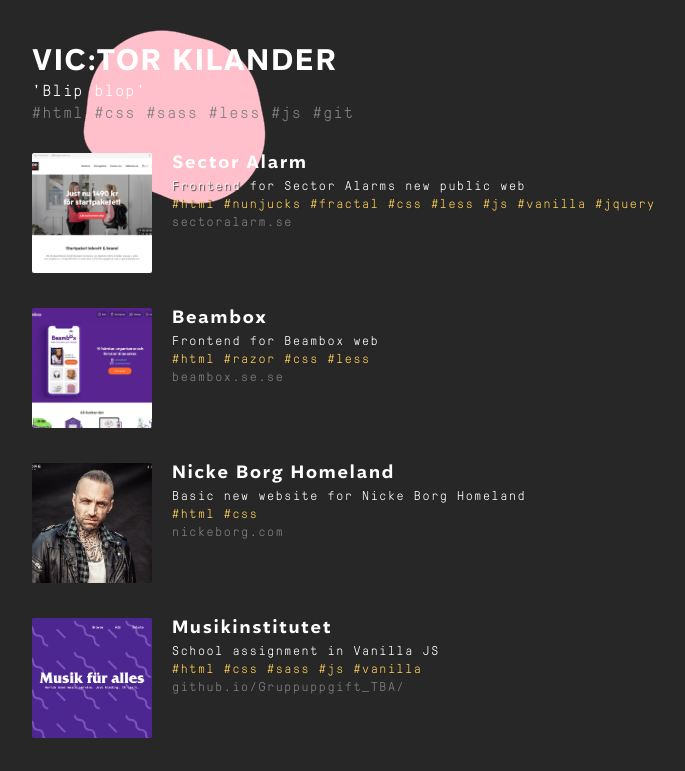
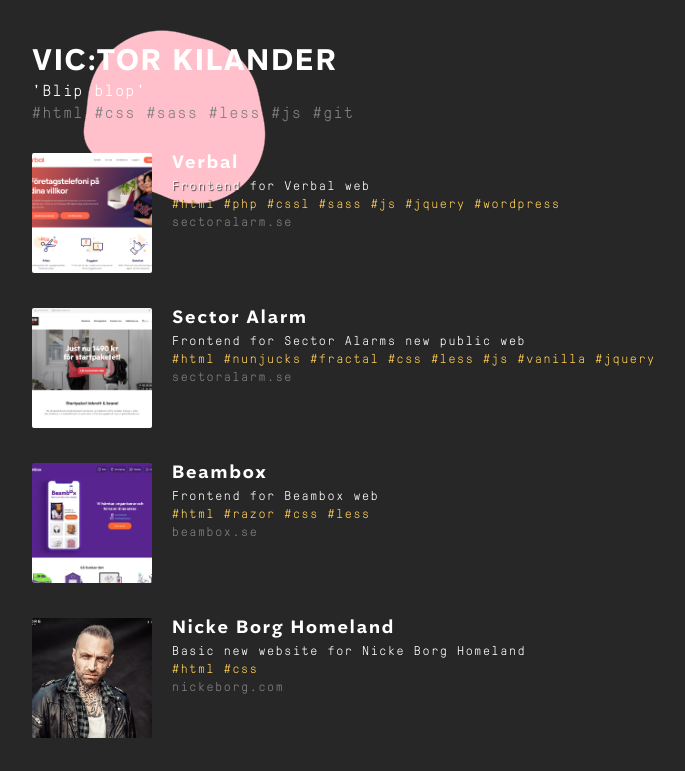
Before and after one commit to vctrklndr/Portfolio, a React (Create React App) app: page / in a window 1280 px wide. Shown: the top 771 px of the page, without its empty margins (98-783 px from the left). Built offline with nearby package versions, Linux system fonts and the light colour scheme.

Commit message:
Added Verbal to Portfolio

```diff
--- a/src/Components/Portfolio.js
+++ b/src/Components/Portfolio.js
@@ -9,10 +9,20 @@
 import NickeBorg from "../Assets/Images/nicke_borg.jpg";
 import SectorAlarm from "../Assets/Images/sector_alarm.jpg";
 import Beambox from "../Assets/Images/beambox.jpg";
+import Verbal from "../Assets/Images/verbal.jpg";
 
 function Portfolio() {
   return (
     <>
+      <Block
+        image={Verbal}
+        imageAlt="Verbal"
+        title="Verbal"
+        description="Frontend for Verbal web"
+        hashtags="#html #php #cssl #sass #js #jquery #wordpress"
+        href="https://www.sectoralarm.se"
+        hrefTitle="sectoralarm.se"
+      />
       <Block
         image={SectorAlarm}
         imageAlt="Sector Alarm"
@@ -29,7 +39,7 @@
         description="Frontend for Beambox web"
         hashtags="#html #razor #css #less"
         href="https://www.beambox.se"
-        hrefTitle="beambox.se.se"
+        hrefTitle="beambox.se"
       />
       <Block
         image={NickeBorg}
```
Also changed, not shown: src/Assets/Images/verbal.jpg (added), src/Assets/Images/washi.png.
